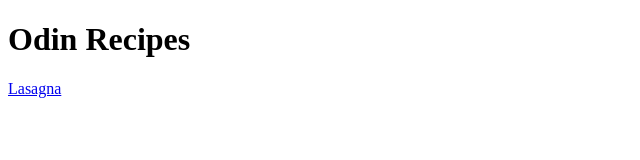
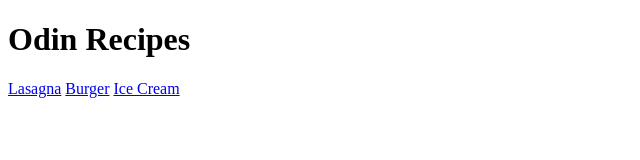
Before and after one commit to thomasjbell7/odin-recipes, a plain HTML site: page index.html in a window 1280 px wide. Shown: the whole page, without its empty margins (0-640 px from the left). Drawn offline with Linux system fonts and the light colour scheme.

Commit message:
Link recipes to index.html

```diff
--- a/index.html
+++ b/index.html
@@ -14,6 +14,8 @@
     <h1>Odin Recipes</h1>
 
     <a href="recipes/lasagna.html">Lasagna</a>
+    <a href="recipes/burger.html">Burger</a>
+    <a href="recipes/icecream.html">Ice Cream</a>
 
 </body>
 
```
